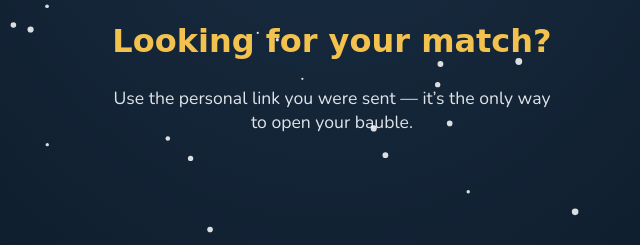
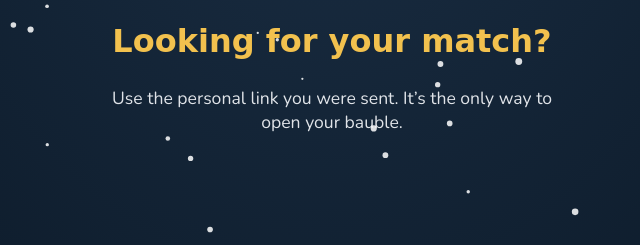
Before and after one commit to gribbensetal/gribbensetal.github.io, a plain HTML site: page santa/index.html in a window 1280 px wide. Shown: the part 269-514 px from the top of the page, 308-948 px from the left. Drawn offline with nearby package versions, Linux system fonts and the light colour scheme; a web font is replaced by a local one.

Commit message:
Update home page

```diff
--- a/santa/index.html
+++ b/santa/index.html
@@ -474,7 +474,7 @@
       return;
     }
     if (!token) {
-      showMessage('🎄', 'Looking for your match?', 'Use the personal link you were sent — it’s the only way to open your bauble.');
+      showMessage('🎄', 'Looking for your match?', 'Use the personal link you were sent. It’s the only way to open your bauble.');
       return;
     }
     if (!window.crypto?.subtle) {
```
